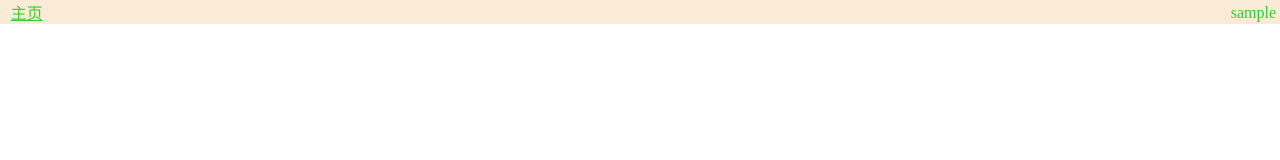
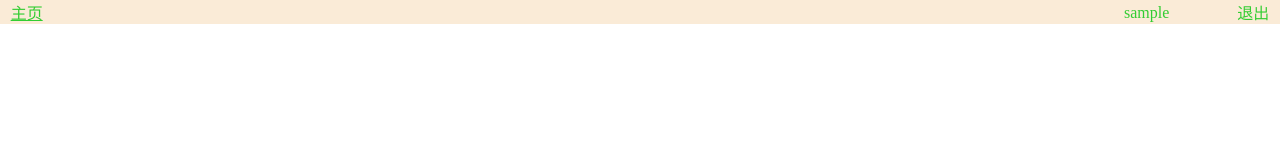
Before and after one commit to GavinHaydy/web, a Vue app: page /hw in a window 1280 px wide. Shown: the top 160 px of the page. Built offline with nearby package versions, Linux system fonts and the light colour scheme; sample sign-in values are in the browser's storage.

Commit message:
fix：增加退出功能

```diff
--- a/src/pages/default/topNV.vue
+++ b/src/pages/default/topNV.vue
@@ -21,6 +21,7 @@
         class="right"
       >
         <a :href="register" v-if="login === null">注册</a>
+        <a @click="handleExit" v-else>退出</a>
       </el-col>
       <el-col
         :span=1
@@ -30,7 +31,7 @@
         <a :href="loginPath">登录</a>
       </el-col>
       <el-col
-        :span=1
+        :span=3
         class="right"
         v-else
       >
@@ -50,6 +51,12 @@ export default {
       login: localStorage.getItem('is_login'),
       username: localStorage.getItem('username')
     }
+  },
+  methods: {
+    handleExit () {
+      localStorage.clear()
+      location.replace('/')
+    }
   }
 }
 </script>
```
